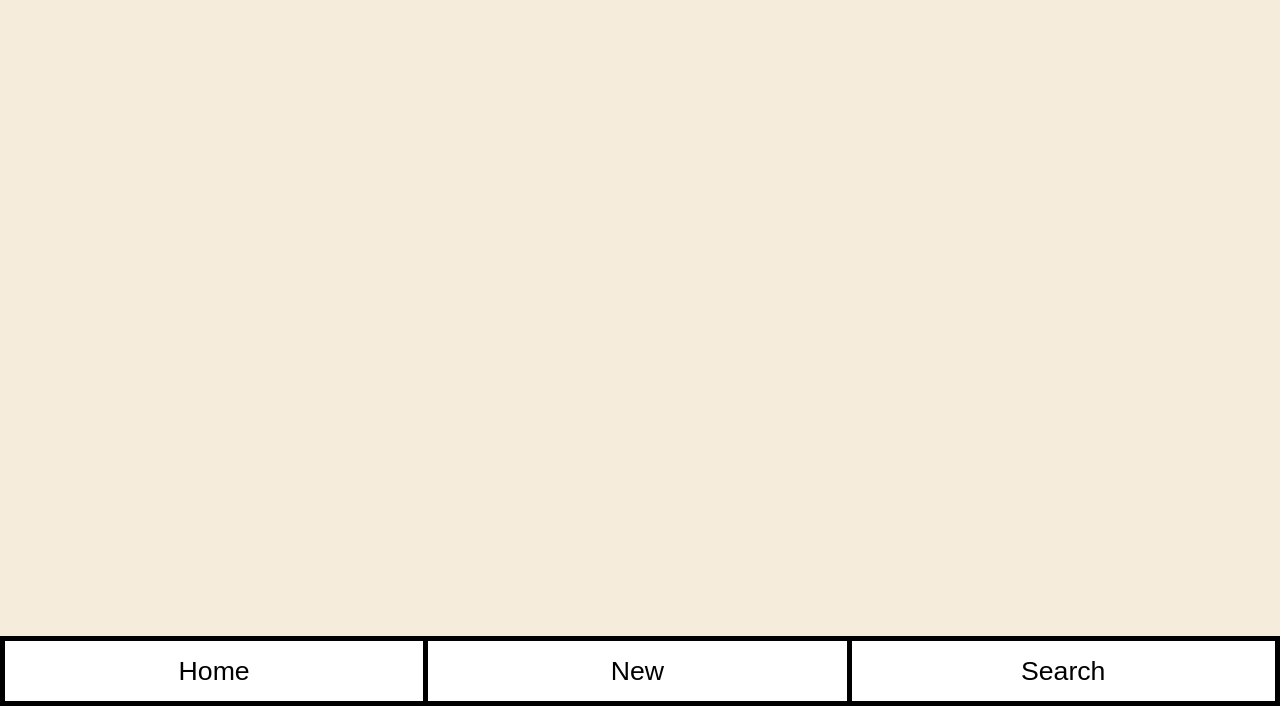
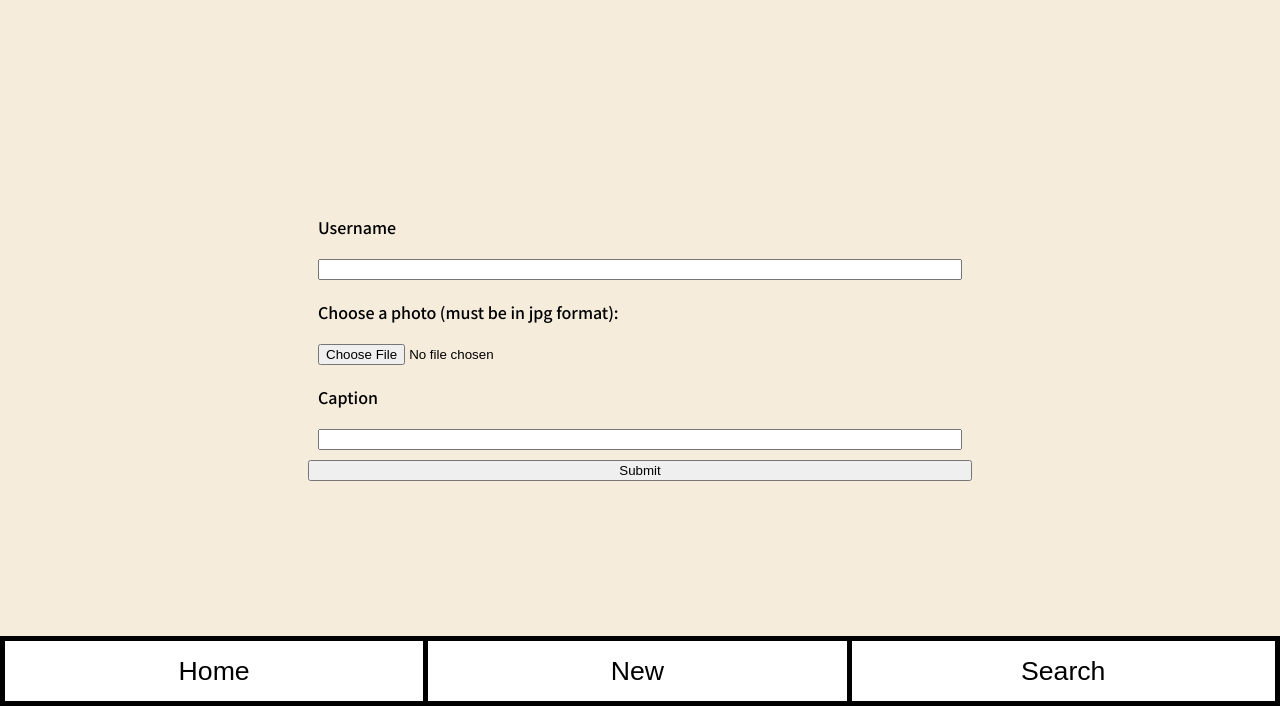
Before and after one commit to emmachen58253/PetGram, a website: page public/index.html in a window 1280 px wide. Both pictures are taken after a click on the button "New". Shown: the part 94-800 px from the top of the page. Drawn offline with Linux system fonts and the light colour scheme; no server answers.

Commit message:
working on adding a new post functionality, might want to rethink and also add login feature

```diff
--- a/public/index.html
+++ b/public/index.html
@@ -29,6 +29,17 @@
         <section id='search-results'>
         </section>
       </section>
+      <section id='new' class="hidden">
+        <form>
+          <label for='username'>Username</label>
+          <input type='text' id='username' name='username' required>
+          <label for='picture'>Choose a photo (must be in jpg format):</label>
+          <input type='file' id='picture' name='picture'>
+          <label for='caption'>Caption</label>
+          <input type='text' id='caption' name='caption' required>
+          <button>Submit</button>
+        </form>
+      </section>
     </main>
     <footer>
       <button id='home-btn'>Home</button>
--- a/public/index.js
+++ b/public/index.js
@@ -8,6 +8,7 @@
     requestPosts();
     document.getElementById('home-btn').addEventListener('click', homeView);
     document.getElementById('search-btn').addEventListener('click', searchView);
+    document.getElementById('new-btn').addEventListener('click', newView);
     document.getElementById('search-input').addEventListener('input', barBehavior);
   }
 
@@ -17,6 +18,7 @@
   function homeView() {
     document.getElementById('posts').classList.remove('hidden');
     document.getElementById('search').classList.add('hidden');
+    document.getElementById('new').classList.add('hidden');
     document.getElementById('search-results').innerHTML = '';
   }
 
@@ -26,8 +28,15 @@
   function searchView() {
     document.getElementById('posts').classList.add('hidden');
     document.getElementById('search').classList.remove('hidden');
+    document.getElementById('new').classList.add('hidden');
     document.getElementById('search-results').innerHTML = '';
     document.getElementById('search-input').value = '';
+  }
+
+  function newView() {
+    document.getElementById('posts').classList.add('hidden');
+    document.getElementById('search').classList.add('hidden');
+    document.getElementById('new').classList.remove('hidden');
   }
 
   /**
--- a/public/styles.css
+++ b/public/styles.css
@@ -144,3 +144,19 @@ select {
   margin: auto;
   font-size: 17pt;
 }
+
+form {
+  display: flex;
+  flex-direction: column;
+  padding: 200px;
+  padding-left: 300px;
+  padding-right: 300px;
+}
+
+form > label {
+  margin: 10px;
+}
+
+form > input {
+  margin: 10px;
+}
```
